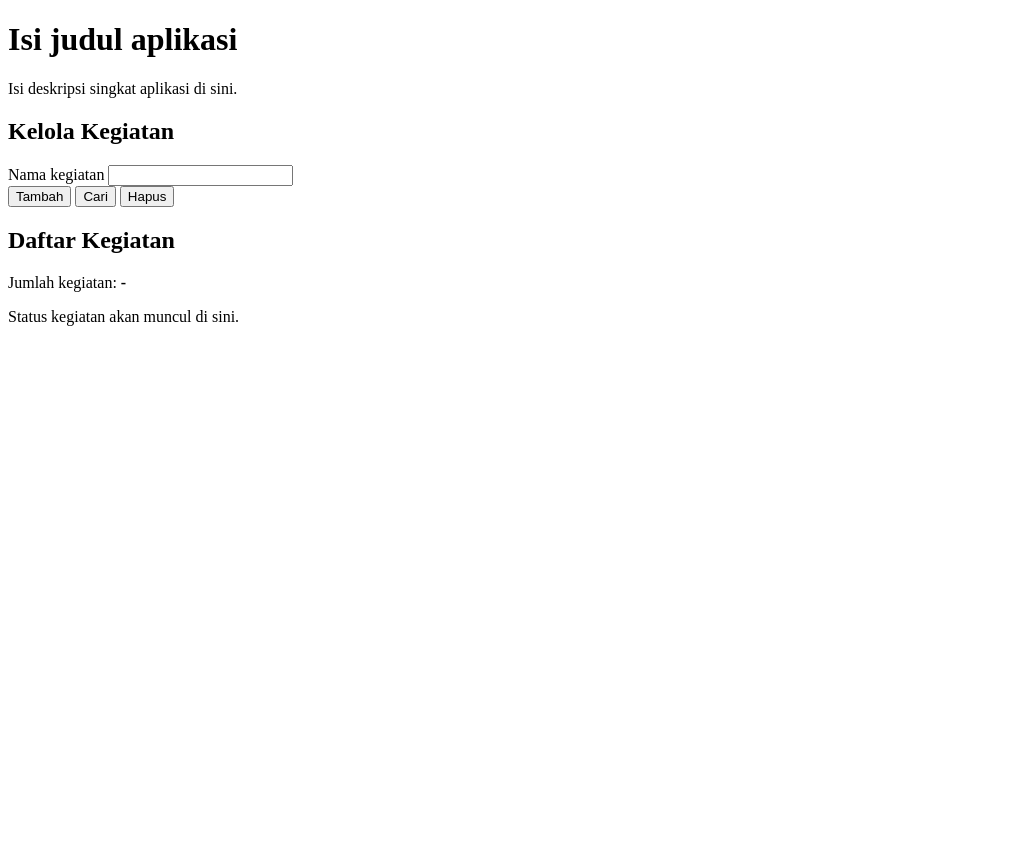
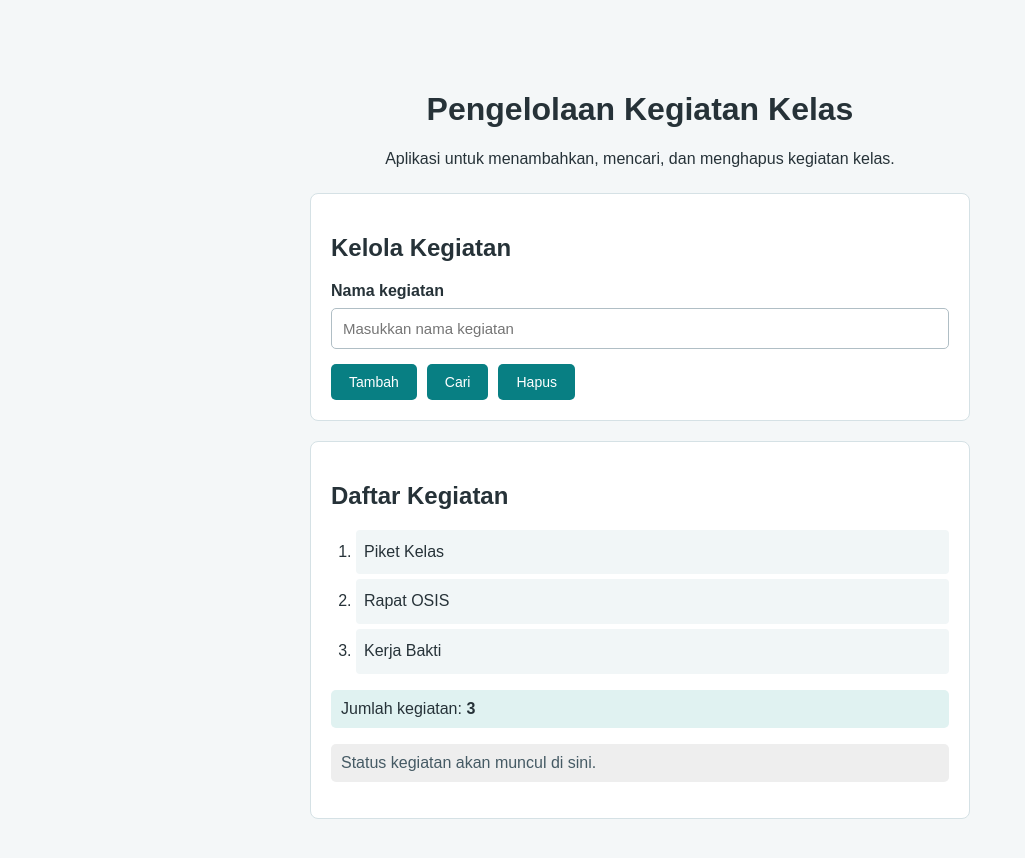
Before and after one commit to arzyyajaaa3-cloud/ProyekAkhir_2026_4416, a plain HTML site: page index.html in a window 1280 px wide. Shown: the whole page, without its empty margins (0-1025 px from the left). Before the commit the page ends 800 px from the top, so only its background shows below. Drawn offline with Linux system fonts and the light colour scheme.

Commit message:
proyekAkhir

```diff
--- a/index.html
+++ b/index.html
@@ -4,54 +4,52 @@
   <meta charset="UTF-8">
   <meta name="viewport" content="width=device-width, initial-scale=1.0">
 
-  <!-- TODO HTML-01:
-       Lengkapi judul tab browser pada <title> di bawah.
-       Kemudian lengkapi judul utama <h1> dan paragraf deskripsi <p>
-       di bagian header halaman. -->
-  <title>Isi judul halaman</title>
+  <title>Pengolahan Kegiatan Kelas</title>
 
   <link rel="stylesheet" href="style.css">
 </head>
 <body>
   <main class="container">
     <header class="kepala-halaman">
-      <h1>Isi judul aplikasi</h1>
-      <p>Isi deskripsi singkat aplikasi di sini.</p>
+      <h1>Pengelolaan Kegiatan Kelas</h1>
+      <p>Aplikasi untuk menambahkan, mencari, dan menghapus kegiatan kelas.</p>
     </header>
 
     <section class="panel" aria-label="Pengelolaan kegiatan">
       <h2>Kelola Kegiatan</h2>
 
-      <!-- TODO HTML-02:
-           Lengkapi label, input teks, placeholder, dan ID semua elemen.
-           Acuan ID: inputKegiatan, btnTambah, btnCari, btnHapus.
-           Gunakan type="button" pada ketiga tombol. -->
       <div class="form-baris">
-        <label for="">Nama kegiatan</label>
-        <input type="" id="" placeholder="">
+        <label for="inputKegiatan">Nama kegiatan</label>
+        <input
+          type="text"
+          id="inputKegiatan"
+          placeholder="Masukkan nama kegiatan"
+        >
       </div>
 
       <div class="aksi">
-        <button type="button" id="">Tambah</button>
-        <button type="button" id="">Cari</button>
-        <button type="button" id="">Hapus</button>
+        <button type="button" id="btnTambah">Tambah</button>
+        <button type="button" id="btnCari">Cari</button>
+        <button type="button" id="btnHapus">Hapus</button>
       </div>
     </section>
 
     <section class="panel" aria-label="Daftar kegiatan">
       <h2>Daftar Kegiatan</h2>
 
-      <!-- TODO HTML-03:
-           Lengkapi ID untuk daftar, jumlah, dan pesan status.
-           Acuan ID: daftarKegiatan, totalKegiatan, pesanStatus. -->
-      <ol id=""></ol>
+      <ol id="daftarKegiatan"></ol>
 
-      <p class="ringkasan">Jumlah kegiatan: <strong id="">-</strong></p>
-      <p id="" aria-live="polite">Status kegiatan akan muncul di sini.</p>
+      <p class="ringkasan">
+        Jumlah kegiatan:
+        <strong id="totalKegiatan">0</strong>
+      </p>
+
+      <p id="pesanStatus" aria-live="polite">
+        Status kegiatan akan muncul di sini.
+      </p>
     </section>
   </main>
 
-  <!-- Penghubung JavaScript disediakan guru. Jangan diubah. -->
   <script src="script.js"></script>
 </body>
 </html>
--- a/script.js
+++ b/script.js
@@ -1,16 +1,5 @@
-/*
- * Proyek Akhir Semester Ganjil — Paket 1
- * XI RPL 2 | Pemrograman Web
- *
- * KERJAKAN HANYA:
- *   JS-01: Melengkapi perulangan for.
- *   JS-02: Mengambil elemen Array berdasarkan indeks.
- *
- * Bagian penghubung antarmuka disiapkan guru dan tidak dinilai
- * pada Paket 1. Jangan mengubah bagian tersebut.
- */
 
-// Data awal disediakan guru. Jangan diubah.
+
 const daftarKegiatan = ["Piket Kelas", "Rapat OSIS", "Kerja Bakti"];
 
 function tampilkanKegiatan(daftar) {
@@ -20,16 +9,15 @@ function tampilkanKegiatan(daftar) {
     return;
   }
 
-  // Disediakan guru: hapus isi daftar sebelum menampilkannya kembali.
   elemenDaftar.innerHTML = "";
 
   // TODO JS-01:
   // Perbaiki batas perulangan for berikut agar dimulai dari indeks pertama
   // dan memproses seluruh elemen berdasarkan panjang Array (length).
-  for (let i = 0; i < 0; i++) {
+  for (let i = 0; i < daftar.length; i++) {
     // TODO JS-02:
     // Ganti string kosong dengan elemen Array 'daftar' pada indeks i.
-    const namaKegiatan = "";
+    const namaKegiatan = daftar[i];
 
     // Disediakan guru: pembentukan dan penampilan elemen HTML.
     const item = document.createElement("li");
@@ -117,6 +105,3 @@ document.addEventListener("DOMContentLoaded", function () {
 
   perbaruiTampilan();
 });
-
-// Area penambahan Function untuk pertemuan berikutnya akan diberikan
-// oleh guru pada saat paket soal berikutnya dibagikan.
--- a/style.css
+++ b/style.css
@@ -1,12 +1,4 @@
-/*
- * Proyek Akhir Semester Ganjil — Paket 1
- * XI RPL 2 | Pemrograman Web
- *
- * Lengkapi hanya bagian yang diberi penanda TODO CSS-01 sampai CSS-04.
- * Tidak perlu memakai framework CSS, animasi, atau library tambahan.
- */
 
-/* Disediakan guru: ukuran elemen mencakup padding dan border. */
 * {
   box-sizing: border-box;
 }
@@ -14,52 +6,105 @@
 /* TODO CSS-01: Atur jenis font, warna teks, warna latar belakang,
    margin, dan padding dasar halaman. */
 body {
+  font-family: Arial, sans-serif;
+  color: #263238;
+  background-color: #f4f7f8;
+  margin: 0;
+  padding: 20px;
 }
 
 /* TODO CSS-02: Atur lebar konten, posisi, padding, margin,
    border dan border-radius seperlunya. */
 .container {
+  max-width: 700px;
+  margin: 30px auto;
+  padding: 20px;
 }
 
 .kepala-halaman {
+  margin-bottom: 25px;
+  text-align: center;
 }
 
 .panel {
+  background-color: #ffffff;
+  padding: 20px;
+  margin-bottom: 20px;
+  border: 1px solid #d5e1e5;
+  border-radius: 8px;
 }
 
 /* TODO CSS-03: Atur ukuran input, padding, jarak antar elemen,
    warna tombol, dan tampilan yang konsisten. */
 .form-baris {
+  display: flex;
+  flex-direction: column;
+  gap: 8px;
+  margin-bottom: 15px;
 }
 
 .form-baris label {
+  font-weight: bold;
 }
 
 .form-baris input {
+  width: 100%;
+  padding: 11px;
+  border: 1px solid #b0bec5;
+  border-radius: 5px;
+  font-size: 15px;
 }
 
 .aksi {
+  display: flex;
+  gap: 10px;
+  flex-wrap: wrap;
 }
 
 .aksi button {
+  padding: 10px 18px;
+  border: none;
+  border-radius: 5px;
+  background-color: #087f83;
+  color: white;
+  cursor: pointer;
+  font-size: 14px;
 }
 
 /* TODO CSS-04: Rapikan daftar kegiatan, jumlah kegiatan, dan pesan
    status. Bedakan tampilan status berhasil dan gagal. */
 #daftarKegiatan {
+  padding-left: 25px;
+  line-height: 1.8;
 }
 
 #daftarKegiatan li {
+  padding: 8px;
+  margin-bottom: 5px;
+  background-color: #f1f6f7;
+  border-radius: 4px;
 }
 
 .ringkasan {
+  padding: 10px;
+  background-color: #e0f2f1;
+  border-radius: 5px;
 }
 
 #pesanStatus {
+  padding: 10px;
+  margin-top: 10px;
+  border-radius: 5px;
+  background-color: #eeeeee;
+  color: #455a64;
 }
 
 #pesanStatus.berhasil {
+  background-color: #e8f5e9;
+  color: #2e7d32;
 }
 
 #pesanStatus.gagal {
+  background-color: #ffebee;
+  color: #c62828;
 }
```
